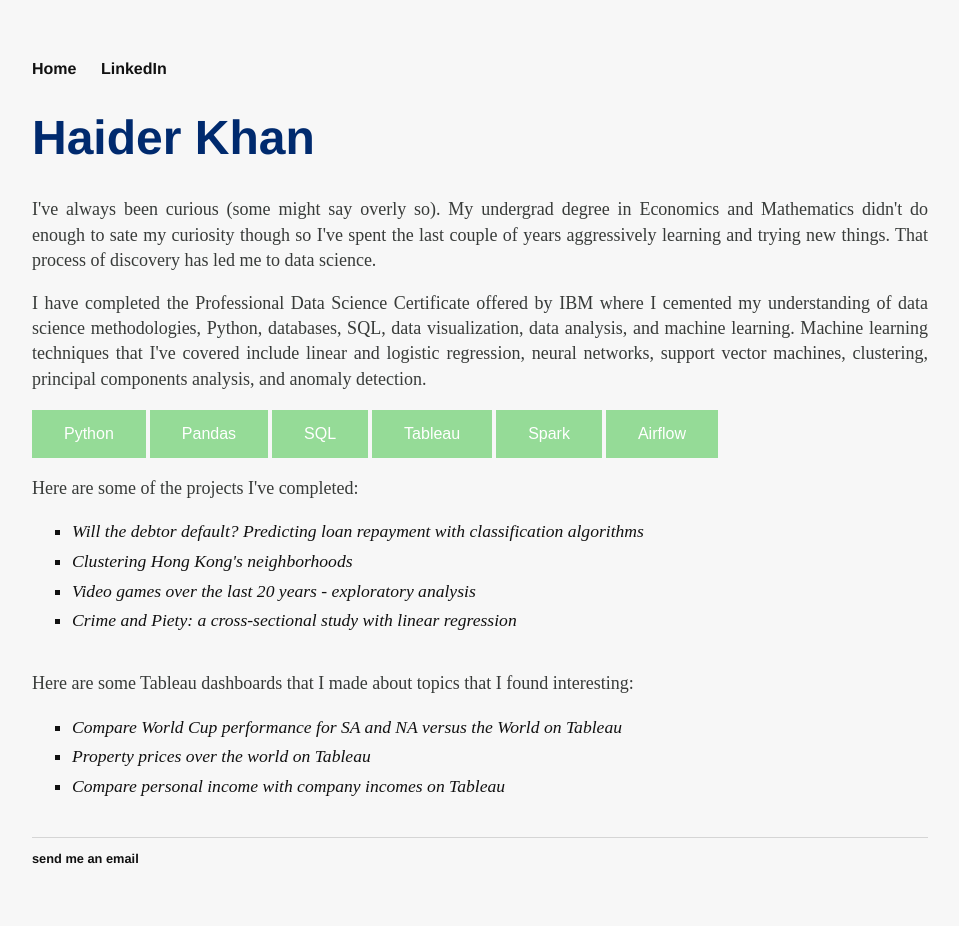
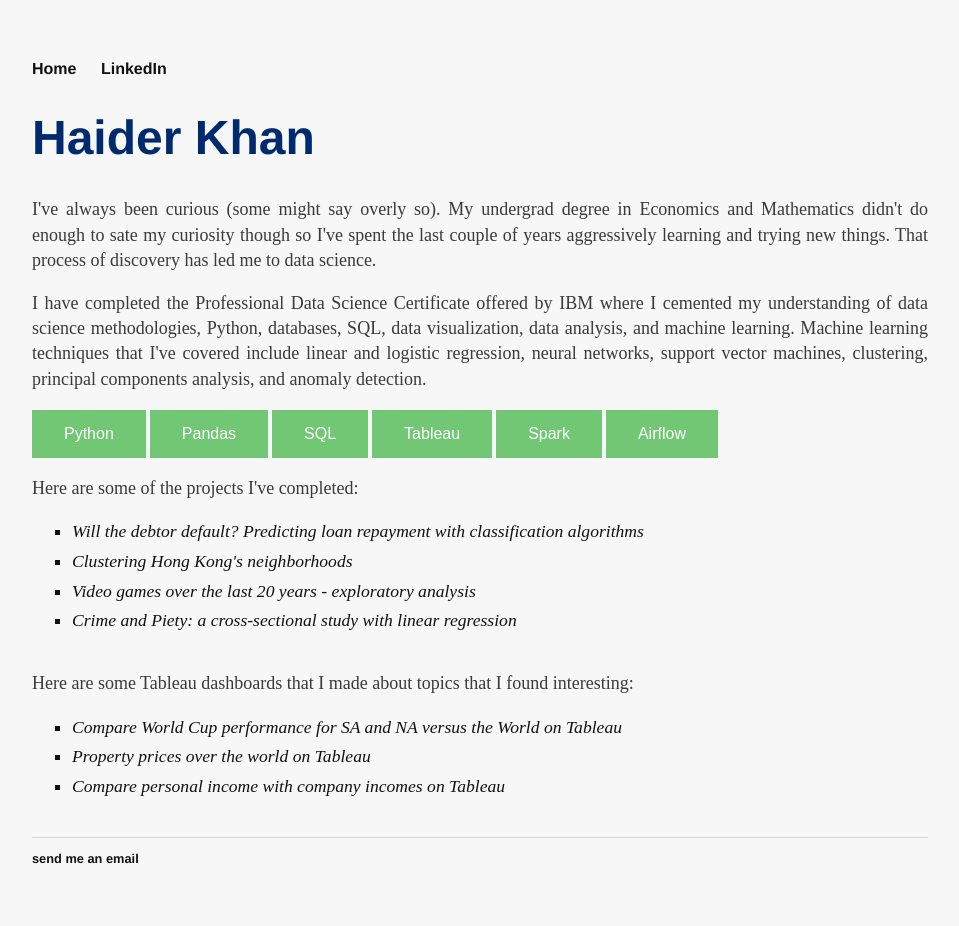
Before and after one commit to h2kh/h2kh.github.io, a Jekyll site: the page built from index.html, in a window 1280 px wide. Shown: the whole page, without its empty margins (160-1119 px from the left). Built offline with Jekyll 4.4.1, drawn with Linux system fonts in a browser that asks for light colours.

Commit message:
Update main.css

```diff
--- a/css/main.css
+++ b/css/main.css
@@ -52,13 +52,12 @@ ul.posts li {
 }
 
 button {
-  background-color: #95DB97; /* Green */
+  background-color: #71C774; /* Green */
   border: none;
   color: white;
   padding: 15px 32px;
   text-align: center;
   text-decoration: none;
-  display: inline-block;
   font-size: 16px;
   cursor: pointer;
   -webkit-transition-duration: 0.4s; /* Safari */
```
